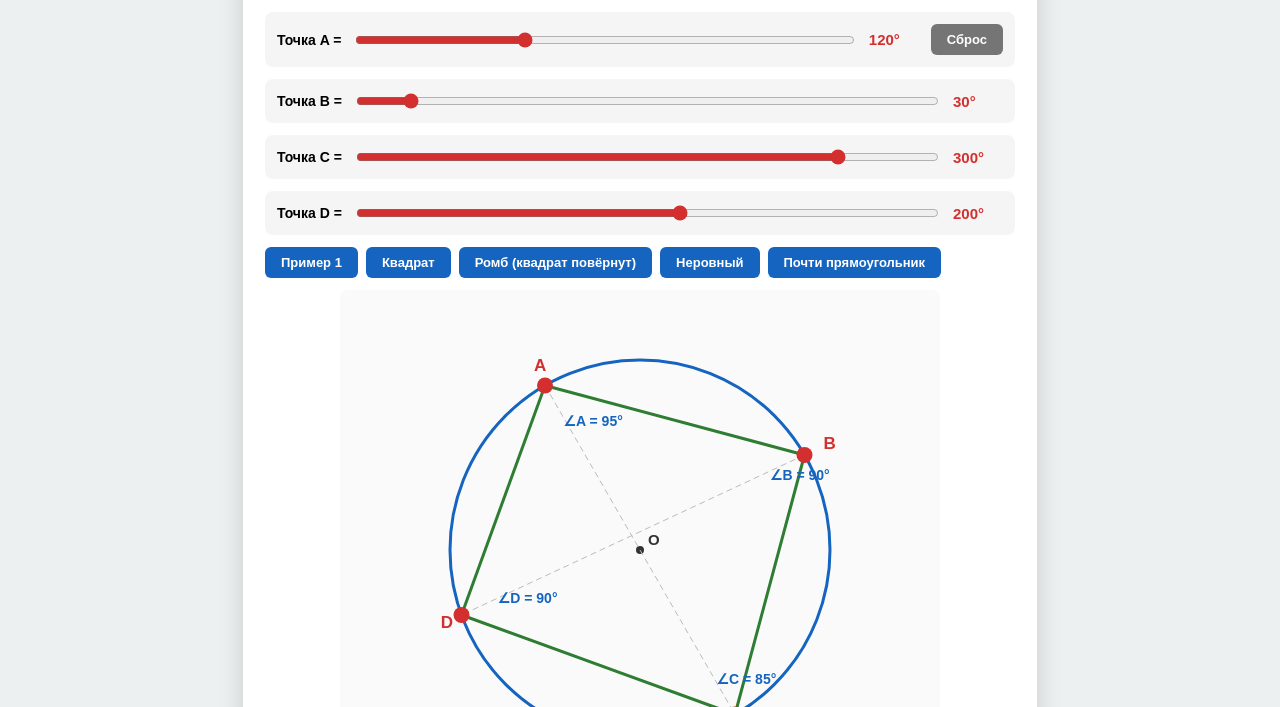
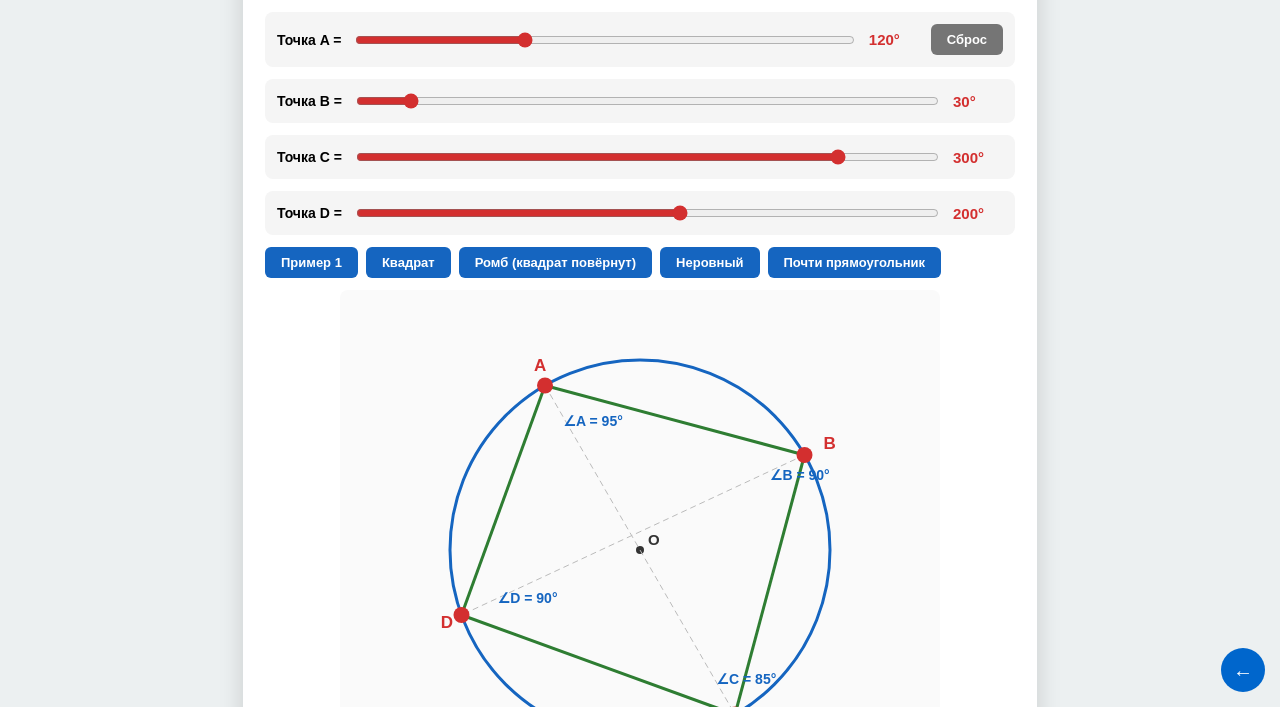
Before and after one commit to Nataly-mur/space, a plain HTML site: page Vpisanny 4h ugolnik.html in a window 1280 px wide. Shown: the part 93-800 px from the top of the page. Drawn offline with Linux system fonts and the light colour scheme.

Commit message:
назад
Added a fixed back button with hover effect.

```diff
--- a/Vpisanny 4h ugolnik.html
+++ b/Vpisanny 4h ugolnik.html
@@ -28,8 +28,30 @@
   .legend span { display: inline-flex; align-items: center; gap: 6px; }
   .legend .dot { display: inline-block; width: 14px; height: 3px; }
 </style>
+<style>
+        .back-btn {
+            position: fixed;
+            bottom: 15px;
+            right: 15px;
+            width: 44px;
+            height: 44px;
+            background: #0066cc;
+            color: #fff;
+            border-radius: 50%;
+            display: flex;
+            align-items: center;
+            justify-content: center;
+            text-decoration: none;
+            font-size: 20px;
+            z-index: 999;
+        }
+        .back-btn:hover {
+            background: #0052a3;
+        }
+    </style>
 </head>
 <body>
+    <a href="index.html" class="back-btn">&#8592;</a>
 <div class="box">
   <h2>Вписанный четырёхугольник</h2>
   <p class="desc">Сумма противоположных углов вписанного четырёхугольника равна 180°</p>
```
